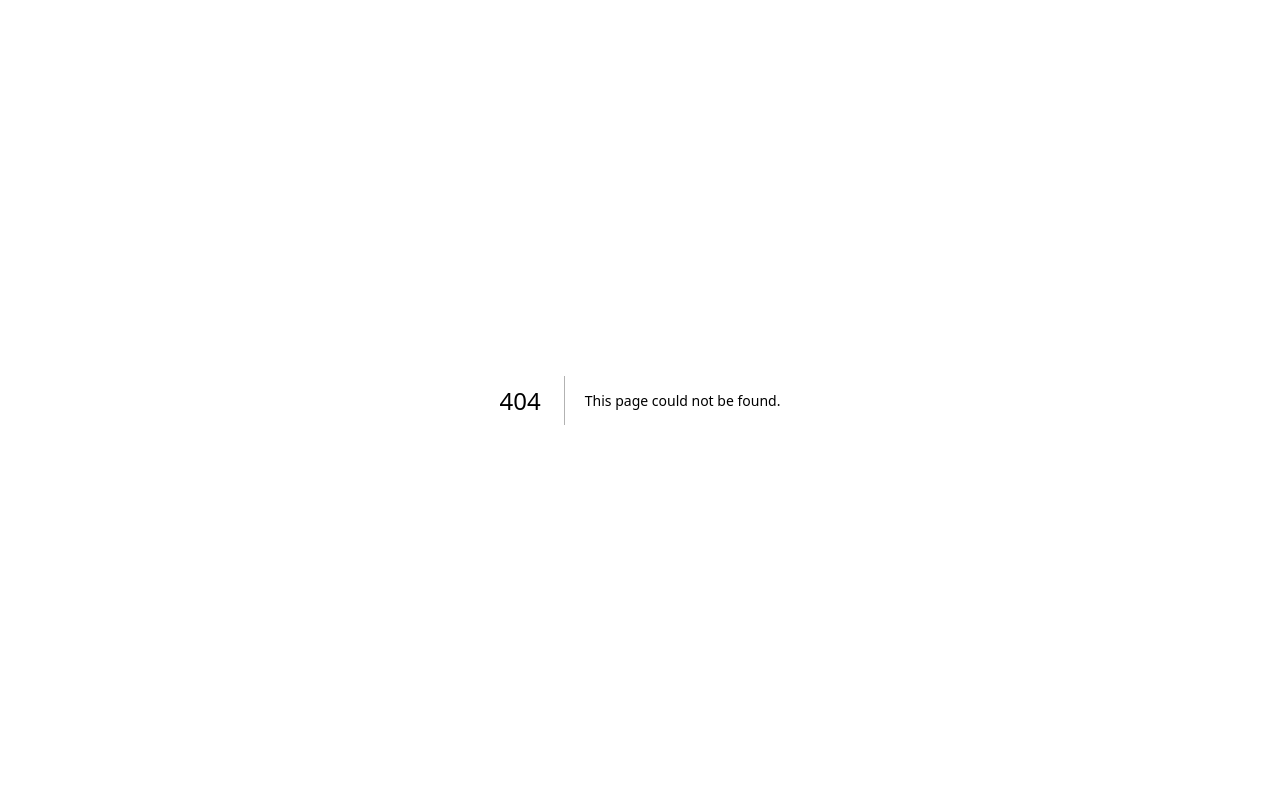
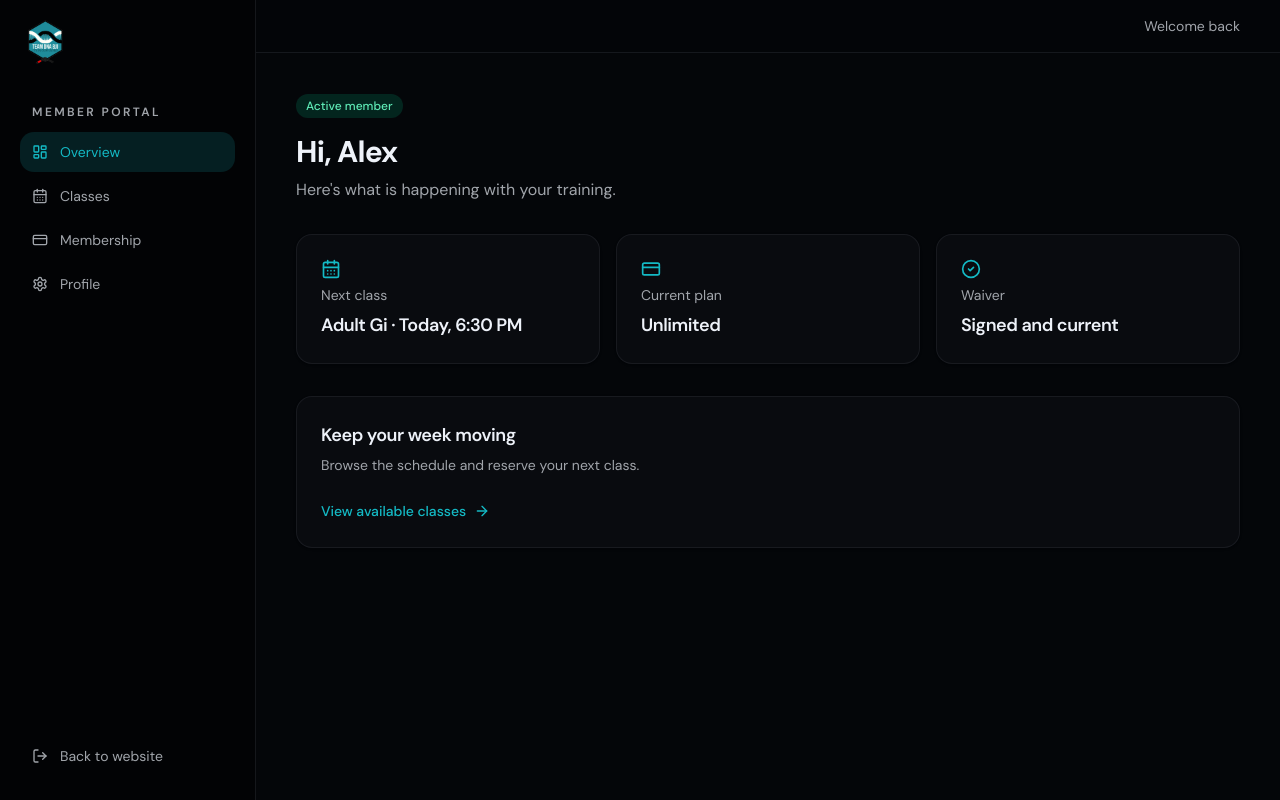
Before and after one commit to matt-serrano/team-dna-bjj-website-v2, a Next.js app: page /account in a window 1280 px wide. Before the commit this address had no page. Built offline with nearby package versions, Linux system fonts and the light colour scheme.

Commit message:
Add member account overview

```diff
--- /dev/null
+++ b/src/app/account/page.tsx
@@ -0,0 +1,51 @@
+import Link from "next/link"
+import { ArrowRight, CalendarDays, CheckCircle2, CreditCard } from "lucide-react"
+import { Badge } from "@/components/ui/badge"
+import { Card, CardContent, CardDescription, CardHeader, CardTitle } from "@/components/ui/card"
+import { currentMember } from "@/lib/account-data"
+
+export default function MemberOverviewPage() {
+  return (
+    <div className="space-y-8">
+      <div>
+        <Badge tone="success">{currentMember.status} member</Badge>
+        <h1 className="mt-4 text-3xl font-bold tracking-tight">Hi, {currentMember.name.split(" ")[0]}</h1>
+        <p className="mt-2 text-muted-foreground">Here&apos;s what is happening with your training.</p>
+      </div>
+      <div className="grid gap-4 md:grid-cols-3">
+        <Card>
+          <CardHeader>
+            <CalendarDays className="size-5 text-primary" />
+            <CardDescription>Next class</CardDescription>
+            <CardTitle>{currentMember.nextClass}</CardTitle>
+          </CardHeader>
+        </Card>
+        <Card>
+          <CardHeader>
+            <CreditCard className="size-5 text-primary" />
+            <CardDescription>Current plan</CardDescription>
+            <CardTitle>{currentMember.plan}</CardTitle>
+          </CardHeader>
+        </Card>
+        <Card>
+          <CardHeader>
+            <CheckCircle2 className="size-5 text-primary" />
+            <CardDescription>Waiver</CardDescription>
+            <CardTitle>Signed and current</CardTitle>
+          </CardHeader>
+        </Card>
+      </div>
+      <Card>
+        <CardHeader>
+          <CardTitle>Keep your week moving</CardTitle>
+          <CardDescription>Browse the schedule and reserve your next class.</CardDescription>
+        </CardHeader>
+        <CardContent>
+          <Link href="/account/classes" className="inline-flex items-center gap-2 text-sm font-medium text-primary hover:underline">
+            View available classes <ArrowRight className="size-4" />
+          </Link>
+        </CardContent>
+      </Card>
+    </div>
+  )
+}
```
